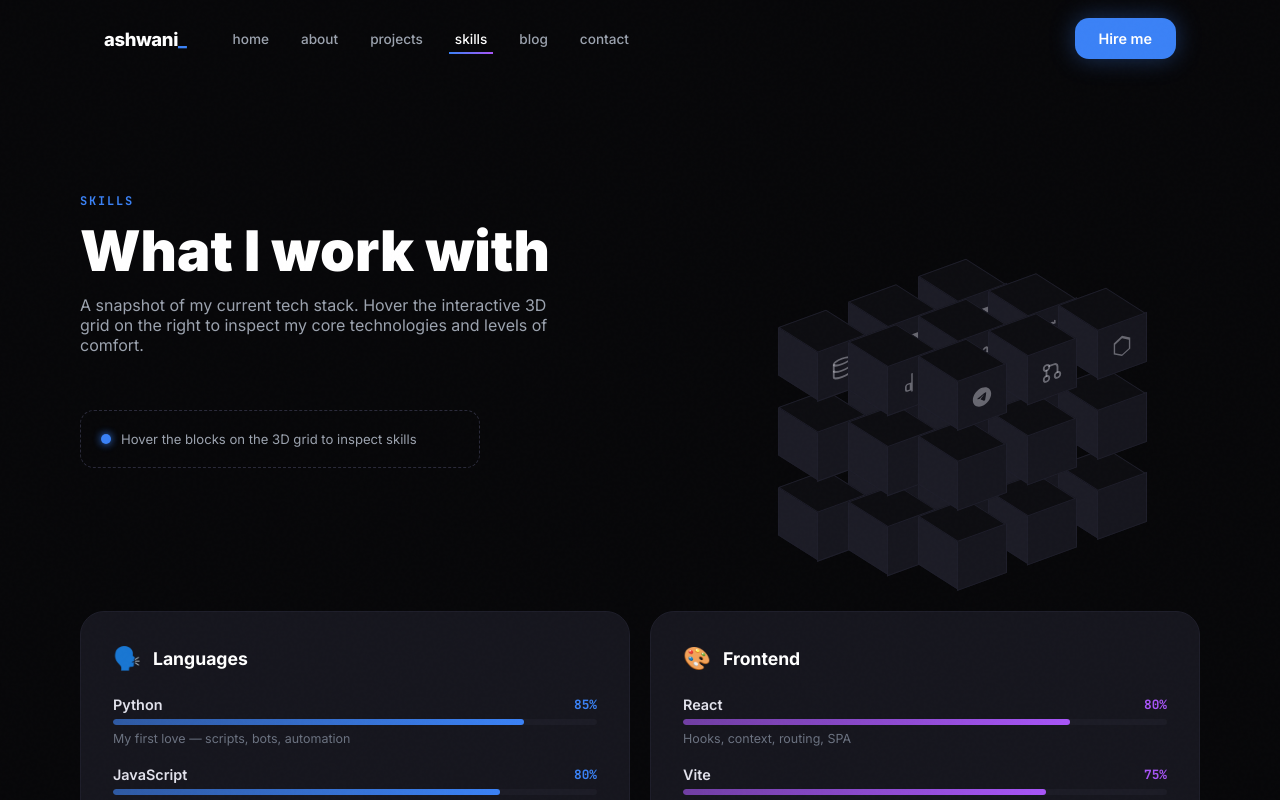
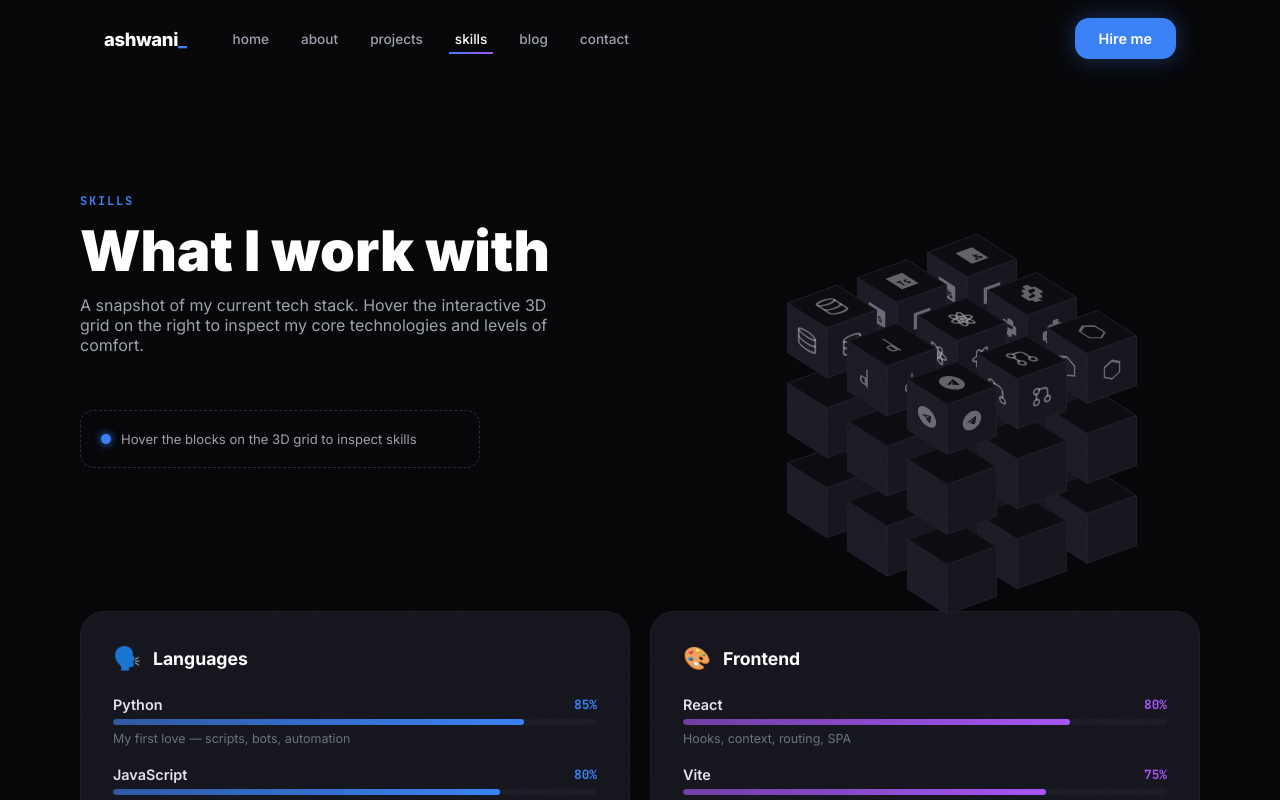
Before and after one commit to lets-make-ashwani/portfolio-website, a React (Vite) app: page /skills in a window 1280 px wide. Shown: the top 800 px of the page. Built offline with nearby package versions, Linux system fonts and the light colour scheme.

Commit message:
Fix Python, JS, TS logos and align 3D Skills cube faces with vector icons on all sides

```diff
--- a/src/pages/Skills.css
+++ b/src/pages/Skills.css
@@ -155,14 +155,14 @@
 }
 
 .skills-cube:nth-child(2) {
-  translate: -70px -40px;
+  translate: -60px -60px;
 }
 
 .skills-cube:nth-child(3) {
-  translate: 70px 40px;
+  translate: 60px 60px;
 }
 
-.skills-cube div {
+.skills-cube > div {
   position: absolute;
   display: flex;
   flex-direction: column;
@@ -177,16 +177,33 @@
   justify-content: center;
   width: 50px;
   height: 50px;
-  background: var(--surface);
-  border: 1px solid var(--border);
   z-index: calc(1 * var(--i));
   transition: all 1.2s cubic-bezier(0.4, 0, 0.2, 1);
   cursor: pointer;
 }
 
-.skills-cube span::before {
-  content: "";
+/* 3D Faces */
+.skills-cube .face {
   position: absolute;
+  display: flex;
+  align-items: center;
+  justify-content: center;
+  box-sizing: border-box;
+  transition: all 1.2s cubic-bezier(0.4, 0, 0.2, 1);
+}
+
+.skills-cube .face--top {
+  top: 0;
+  left: 0;
+  width: 100%;
+  height: 100%;
+  background: var(--surface);
+  border: 1px solid var(--border);
+  z-index: 3;
+}
+
+.skills-cube .face--left {
+  top: 0;
   left: -40px;
   width: 40px;
   height: 100%;
@@ -194,12 +211,10 @@
   border: 1px solid var(--border);
   transform-origin: right;
   transform: skewY(45deg);
-  transition: all 1.2s cubic-bezier(0.4, 0, 0.2, 1);
+  z-index: 2;
 }
 
-.skills-cube span::after {
-  content: "";
-  position: absolute;
+.skills-cube .face--right {
   top: -40px;
   left: 0px;
   width: 100%;
@@ -208,20 +223,23 @@
   border: 1px solid var(--border);
   transform-origin: bottom;
   transform: skewX(45deg);
-  transition: all 1.2s cubic-bezier(0.4, 0, 0.2, 1);
+  z-index: 1;
 }
 
 /* Hover active states */
 .skills-cube span:hover {
+  z-index: 100;
+}
+
+.skills-cube span:hover .face--top {
   transition: 0s;
   background: var(--hover-color, var(--blue));
   filter: drop-shadow(0 0 25px var(--hover-color, var(--blue)));
   border-color: transparent;
-  z-index: 100;
 }
 
-.skills-cube span:hover::before,
-.skills-cube span:hover::after {
+.skills-cube span:hover .face--left,
+.skills-cube span:hover .face--right {
   transition: 0s;
   background: var(--hover-color, var(--blue));
   border-color: transparent;
--- a/src/pages/Skills.jsx
+++ b/src/pages/Skills.jsx
@@ -81,7 +81,7 @@
     case 'Python':
       return (
         <svg viewBox="0 0 24 24" fill="currentColor" className="skills-cube-icon">
-          <path d="M14.25.18c.9 0 1.66.72 1.66 1.62v2.7h-3.3c-1.34 0-2.5 1.16-2.5 2.5v2.23H6.88C5.54 9.23 4.4 8.07 4.4 6.73V3.4c0-.9.76-1.62 1.66-1.62h6.58c.8 0 1.6.8 1.6 1.6V4.4h.01zm-4.5 23.64c-.9 0-1.66-.72-1.66-1.62v-2.7h3.3c1.34 0 2.5-1.16 2.5-2.5v-2.23h3.23c1.34 0 2.48 1.16 2.48 2.5v3.33c0 .9-.76 1.62-1.66 1.62h-6.58c-.8 0-1.6-.8-1.6-1.6v-1.01h-.01zM9.75 3.4a.68.68 0 1 0 0 1.36.68.68 0 0 0 0-1.36zm4.5 15.84a.68.68 0 1 0 0 1.36.68.68 0 0 0 0-1.36z"/>
+          <path d="M14.25.18c-.9 0-1.66.72-1.66 1.62v2.7h-3.3c-1.34 0-2.5 1.16-2.5 2.5v2.23H3.56c-.9 0-1.62.76-1.62 1.66v6.58c0 .8.8 1.6 1.6 1.6h2.17v-3.18c0-1.34 1.16-2.5 2.5-2.5h3.23V9.26c0-1.34 1.16-2.5 2.5-2.5h3.33c.9 0 1.62-.76 1.62-1.66V1.8c0-.8-.8-1.62-1.6-1.62H14.25zm-4.5 23.64c.9 0 1.66-.72 1.66-1.62v-2.7h3.3c1.34 0 2.5-1.16 2.5-2.5v-2.23h3.23c.9 0 1.62-.76 1.62-1.66V6.53c0-.8-.8-1.6-1.6-1.6h-2.17v3.18c0 1.34-1.16 2.5-2.5 2.5H12.6v3.23c0 1.34-1.16 2.5-2.5 2.5H6.77c-.9 0-1.62.76-1.62 1.66v3.33c0 .8.8 1.62 1.6 1.62h6.58zM9.75 3.4a.68.68 0 1 1 0 1.36.68.68 0 0 1 0-1.36zm4.5 15.84a.68.68 0 1 1 0 1.36.68.68 0 0 1 0-1.36z"/>
         </svg>
       );
     case 'React':
@@ -102,13 +102,13 @@
     case 'JavaScript':
       return (
         <svg viewBox="0 0 24 24" fill="currentColor" className="skills-cube-icon">
-          <path d="M3 3h18v18H3V3zm10.7 13.6c0 1.2-.8 2-2 2-1 0-1.7-.5-2.1-1.2l1.2-.7c.3.5.5.7.9.7.4 0 .6-.2.6-.5V11h1.4v5.6zm4.2 0c0 1.2-.8 2-2 2-1.1 0-1.8-.6-2.2-1.3l1.2-.7c.2.4.5.7.9.7.3 0 .5-.2.5-.5 0-.3-.2-.5-.8-.7l-.5-.2c-1.1-.4-1.6-.9-1.6-1.8 0-1 .8-1.8 1.9-1.8.9 0 1.6.4 2 1.1l-1.2.7c-.2-.4-.5-.5-.7-.5-.3 0-.5.2-.5.4 0 .3.2.4.8.7l.5.2c1.2.4 1.7 1 1.7 1.8z" />
+          <path fillRule="evenodd" clipRule="evenodd" d="M3 3h18v18H3V3zm10.7 13.6c0 1.2-.8 2-2 2-1 0-1.7-.5-2.1-1.2l1.2-.7c.3.5.5.7.9.7.4 0 .6-.2.6-.5V11h1.4v5.6zm4.2 0c0 1.2-.8 2-2 2-1.1 0-1.8-.6-2.2-1.3l1.2-.7c.2.4.5.7.9.7.3 0 .5-.2.5-.5 0-.3-.2-.5-.8-.7l-.5-.2c-1.1-.4-1.6-.9-1.6-1.8 0-1 .8-1.8 1.9-1.8.9 0 1.6.4 2 1.1l-1.2.7c-.2-.4-.5-.5-.7-.5-.3 0-.5.2-.5.4 0 .3.2.4.8.7l.5.2c1.2.4 1.7 1 1.7 1.8z" />
         </svg>
       );
     case 'TypeScript':
       return (
         <svg viewBox="0 0 24 24" fill="currentColor" className="skills-cube-icon">
-          <path d="M3 3h18v18H3V3zm8.2 8H7v1.4h1.4v5.2h1.4v-5.2H11.2V11zm6.1 4.6c0-.8-.5-1.3-1.6-1.5l-.5-.2c-.6-.2-.8-.4-.8-.7 0-.3.2-.5.6-.5.4 0 .7.2.9.6l1.2-.7c-.4-.7-1.1-1.1-2.1-1.1-1.1 0-1.9.8-1.9 1.8 0 .8.5 1.3 1.6 1.5l.5.2c.6.2.8.4.8.7 0 .3-.2.5-.6.5-.4 0-.8-.2-1-.7l-1.2.7c.4.8 1.2 1.2 2.2 1.2 1.2 0 2-1 2-2z" />
+          <path fillRule="evenodd" clipRule="evenodd" d="M3 3h18v18H3V3zm8.2 8H7v1.4h1.4v5.2h1.4v-5.2H11.2V11zm6.1 4.6c0-.8-.5-1.3-1.6-1.5l-.5-.2c-.6-.2-.8-.4-.8-.7 0-.3.2-.5.6-.5.4 0 .7.2.9.6l1.2-.7c-.4-.7-1.1-1.1-2.1-1.1-1.1 0-1.9.8-1.9 1.8 0 .8.5 1.3 1.6 1.5l.5.2c.6.2.8.4.8.7 0 .3-.2.5-.6.5-.4 0-.8-.2-1-.7l-1.2.7c.4.8 1.2 1.2 2.2 1.2 1.2 0 2-1 2-2z" />
         </svg>
       );
     case 'SQL':
@@ -238,7 +238,15 @@
                               if (skill) setHoveredSkill(null);
                             }}
                           >
-                            {skill && getSkillIcon(skill.name)}
+                            <div className="face face--top">
+                              {skill && getSkillIcon(skill.name)}
+                            </div>
+                            <div className="face face--left">
+                              {skill && getSkillIcon(skill.name)}
+                            </div>
+                            <div className="face face--right">
+                              {skill && getSkillIcon(skill.name)}
+                            </div>
                           </span>
                         );
                       })}
```
